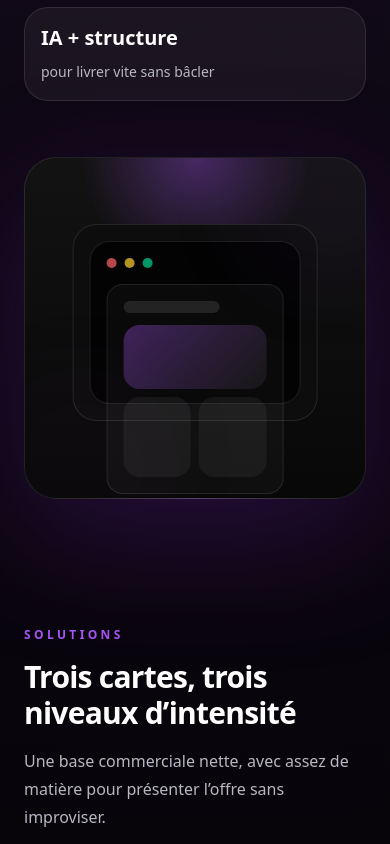
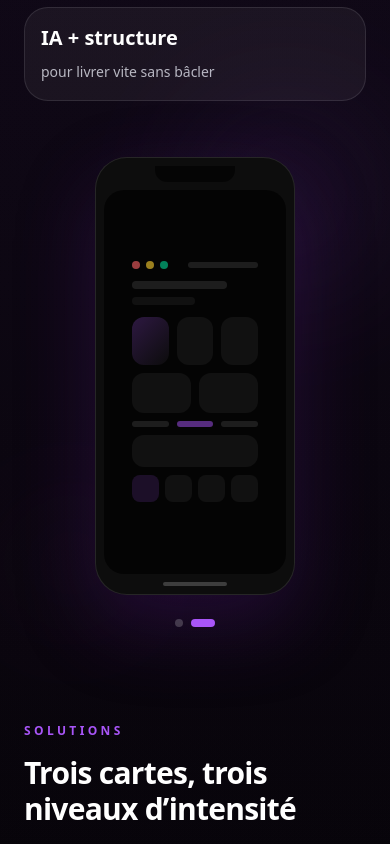
Before and after one commit to Agence-Grey/Grey, a Next.js app: page / in a window 390 px wide. Shown: the part 1180-2024 px from the top of the page. Built offline with nearby package versions, Linux system fonts and the light colour scheme.

Commit message:
Hero : remplace l'animation abstraite par mockups desktop/mobile alternés

```diff
--- a/src/components/home/hero-animation.tsx
+++ b/src/components/home/hero-animation.tsx
@@ -1,60 +1,154 @@
 "use client";
 
-import { motion } from "framer-motion";
+import { useState, useEffect } from "react";
+import { motion, AnimatePresence } from "framer-motion";
 
-export function HeroAnimation() {
+const views = [
+  { type: "desktop" as const, label: "Version desktop" },
+  { type: "mobile" as const, label: "Version mobile" },
+];
+
+function MockupPlaceholder({ type }: { type: "desktop" | "mobile" }) {
   return (
-    <div className="relative mx-auto aspect-square w-full max-w-[520px] overflow-hidden rounded-[2rem] border border-white/10 bg-[radial-gradient(circle_at_top,_rgba(168,85,247,0.35),_transparent_30%),linear-gradient(180deg,_rgba(19,19,19,0.96)_0%,_rgba(8,8,8,0.98)_100%)] p-6 shadow-[0_40px_120px_rgba(88,28,135,0.35)]">
-      <motion.div
-        animate={{ y: [0, -12, 0] }}
-        transition={{ duration: 5.5, repeat: Infinity, ease: "easeInOut" }}
-        className="absolute left-1/2 top-1/2 h-[58%] w-[72%] -translate-x-1/2 -translate-y-1/2 rounded-[1.5rem] border border-white/10 bg-[#0d0d0d] p-4"
-      >
-        <div className="flex h-full flex-col rounded-[1.25rem] border border-white/5 bg-black/70 p-4">
-          <div className="flex items-center gap-2 pb-4">
-            <span className="h-2.5 w-2.5 rounded-full bg-red-400/70" />
-            <span className="h-2.5 w-2.5 rounded-full bg-amber-300/70" />
-            <span className="h-2.5 w-2.5 rounded-full bg-emerald-400/70" />
+    <div className="flex h-full flex-col items-center justify-center">
+      {/* Fake browser/screen content */}
+      <div className="w-full space-y-2 px-4">
+        {/* Header bar */}
+        <div className="flex items-center gap-2">
+          <div className="flex gap-1.5">
+            <span className="h-2 w-2 rounded-full bg-red-400/60" />
+            <span className="h-2 w-2 rounded-full bg-amber-300/60" />
+            <span className="h-2 w-2 rounded-full bg-emerald-400/60" />
           </div>
-          <div className="grid flex-1 gap-3 md:grid-cols-[1.15fr_0.85fr]">
-            <div className="rounded-2xl border border-white/5 bg-white/[0.03] p-4">
-              <div className="mb-3 h-3 w-24 rounded-full bg-white/10" />
-              <div className="space-y-2">
-                <div className="h-16 rounded-2xl bg-[linear-gradient(135deg,_rgba(168,85,247,0.34),_rgba(255,255,255,0.05))]" />
-                <div className="grid grid-cols-2 gap-2">
-                  <div className="h-20 rounded-2xl bg-white/5" />
-                  <div className="h-20 rounded-2xl bg-white/5" />
+          <div className="ml-3 h-1.5 flex-1 rounded-full bg-white/10" />
         </div>
+
+        {/* Content blocks */}
+        <div className="mt-3 space-y-2">
+          <div className="h-2 w-3/4 rounded-full bg-white/10" />
+          <div className="h-2 w-1/2 rounded-full bg-white/5" />
         </div>
+
+        {/* Cards */}
+        <div className="mt-3 grid grid-cols-3 gap-2">
+          <div className="h-12 rounded-xl bg-[linear-gradient(135deg,_rgba(168,85,247,0.25),_rgba(255,255,255,0.03))]" />
+          <div className="h-12 rounded-xl bg-white/5" />
+          <div className="h-12 rounded-xl bg-white/5" />
         </div>
-            <div className="space-y-3">
-              <div className="rounded-2xl border border-white/5 bg-white/[0.03] p-4">
-                <div className="mb-3 h-3 w-20 rounded-full bg-white/10" />
-                <div className="space-y-2">
+
+        {/* Image placeholder row */}
+        <div className="mt-2 grid grid-cols-2 gap-2">
           <div className="h-10 rounded-xl bg-white/5" />
           <div className="h-10 rounded-xl bg-white/5" />
-                  <div className="h-10 rounded-xl bg-[linear-gradient(135deg,_rgba(168,85,247,0.28),_rgba(255,255,255,0.05))]" />
         </div>
+
+        {/* Footer nav */}
+        <div className="mt-2 flex gap-2">
+          <div className="h-1.5 w-12 rounded-full bg-white/10" />
+          <div className="h-1.5 w-12 rounded-full bg-[var(--color-accent)]/50" />
+          <div className="h-1.5 w-12 rounded-full bg-white/10" />
         </div>
-              <div className="rounded-2xl border border-[var(--color-accent)]/20 bg-[var(--color-accent)]/10 p-4">
-                <div className="h-3 w-24 rounded-full bg-[var(--color-accent)]/40" />
-                <div className="mt-3 h-16 rounded-xl bg-[var(--color-accent)]/15" />
+
+        {type === "mobile" && (
+          <>
+            {/* Extra mobile-only elements */}
+            <div className="mt-2 h-8 rounded-xl bg-white/5" />
+            <div className="mt-1.5 grid grid-cols-4 gap-1.5">
+              <div className="aspect-square rounded-lg bg-[var(--color-accent)]/15" />
+              <div className="aspect-square rounded-lg bg-white/5" />
+              <div className="aspect-square rounded-lg bg-white/5" />
+              <div className="aspect-square rounded-lg bg-white/5" />
             </div>
+          </>
+        )}
       </div>
-          </div>
-        </div>
-      </motion.div>
-
-      <motion.div
-        animate={{ scale: [1, 1.08, 1], opacity: [0.35, 0.55, 0.35] }}
-        transition={{ duration: 6, repeat: Infinity, ease: "easeInOut" }}
-        className="absolute -right-8 -top-8 h-32 w-32 rounded-full bg-[var(--color-accent)]/30 blur-3xl"
-      />
-      <motion.div
-        animate={{ scale: [1.05, 0.92, 1.05], opacity: [0.25, 0.45, 0.25] }}
-        transition={{ duration: 7, repeat: Infinity, ease: "easeInOut" }}
-        className="absolute -bottom-10 -left-4 h-36 w-36 rounded-full bg-fuchsia-400/20 blur-3xl"
-      />
     </div>
   );
 }
+
+export function HeroAnimation() {
+  const [current, setCurrent] = useState(0);
+
+  useEffect(() => {
+    const interval = setInterval(() => {
+      setCurrent((prev) => (prev + 1) % views.length);
+    }, 4000);
+    return () => clearInterval(interval);
+  }, []);
+
+  const view = views[current];
+
+  return (
+    <div className="relative mx-auto flex w-full max-w-[520px] items-center justify-center">
+      {/* Ambient glows */}
+      <motion.div
+        animate={{ scale: [1, 1.15, 1], opacity: [0.3, 0.5, 0.3] }}
+        transition={{ duration: 5, repeat: Infinity, ease: "easeInOut" }}
+        className="absolute -top-10 right-0 h-40 w-40 rounded-full bg-[var(--color-accent)]/25 blur-3xl"
+      />
+      <motion.div
+        animate={{ scale: [1.1, 0.9, 1.1], opacity: [0.2, 0.4, 0.2] }}
+        transition={{ duration: 6, repeat: Infinity, ease: "easeInOut" }}
+        className="absolute -bottom-8 -left-4 h-32 w-32 rounded-full bg-fuchsia-400/15 blur-3xl"
+      />
+
+      {/* Device frame */}
+      <AnimatePresence mode="wait">
+        <motion.div
+          key={view.type}
+          initial={{ opacity: 0, y: 20, scale: 0.95 }}
+          animate={{ opacity: 1, y: 0, scale: 1 }}
+          exit={{ opacity: 0, y: -20, scale: 0.95 }}
+          transition={{ duration: 0.5, ease: [0.23, 1, 0.32, 1] }}
+          className="relative w-full"
+        >
+          {view.type === "desktop" ? (
+            /* Desktop frame */
+            <div className="rounded-[1.5rem] border border-white/10 bg-[#0d0d0d] shadow-[0_40px_120px_rgba(88,28,135,0.3)]">
+              {/* Top bar */}
+              <div className="flex items-center gap-2 border-b border-white/5 px-4 py-2.5">
+                <span className="h-2.5 w-2.5 rounded-full bg-red-400/60" />
+                <span className="h-2.5 w-2.5 rounded-full bg-amber-300/60" />
+                <span className="h-2.5 w-2.5 rounded-full bg-emerald-400/60" />
+                <div className="ml-2 h-1.5 w-40 rounded-full bg-white/10" />
+              </div>
+              {/* Screen */}
+              <div className="aspect-[16/10] overflow-hidden p-4">
+                <MockupPlaceholder type="desktop" />
+              </div>
+            </div>
+          ) : (
+            /* Mobile frame */
+            <div className="mx-auto w-[200px]">
+              <div className="rounded-[2rem] border border-white/15 bg-[#0d0d0d] p-2 shadow-[0_30px_80px_rgba(88,28,135,0.3)]">
+                {/* Notch */}
+                <div className="mx-auto mb-2 h-4 w-20 rounded-b-xl bg-black/60" />
+                {/* Screen */}
+                <div className="aspect-[9/19] overflow-hidden rounded-[1.25rem] bg-black/70 p-3">
+                  <MockupPlaceholder type="mobile" />
+                </div>
+                {/* Home bar */}
+                <div className="mx-auto mt-2 h-1 w-16 rounded-full bg-white/20" />
+              </div>
+            </div>
+          )}
+        </motion.div>
+      </AnimatePresence>
+
+      {/* Dots indicator */}
+      <div className="absolute -bottom-8 left-1/2 flex -translate-x-1/2 gap-2">
+        {views.map((v, i) => (
+          <button
+            key={v.type}
+            onClick={() => setCurrent(i)}
+            className={`h-2 rounded-full transition-all duration-300 ${
+              i === current
+                ? "w-6 bg-[var(--color-accent)]"
+                : "w-2 bg-white/20 hover:bg-white/40"
+            }`}
+          />
+        ))}
+      </div>
+    </div>
+  );
+}
```
Lines whose indentation alone changed are shown as unchanged.
